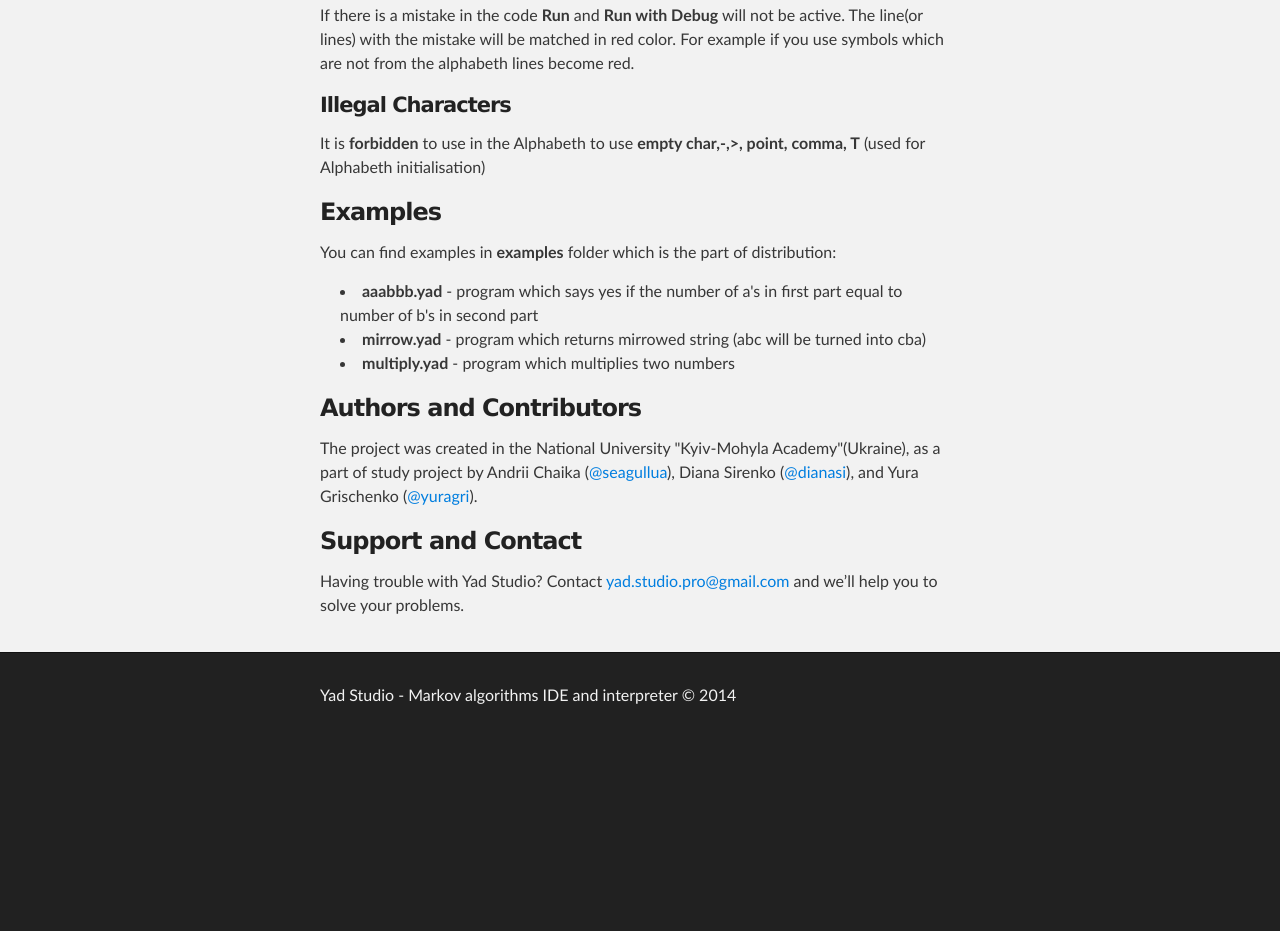
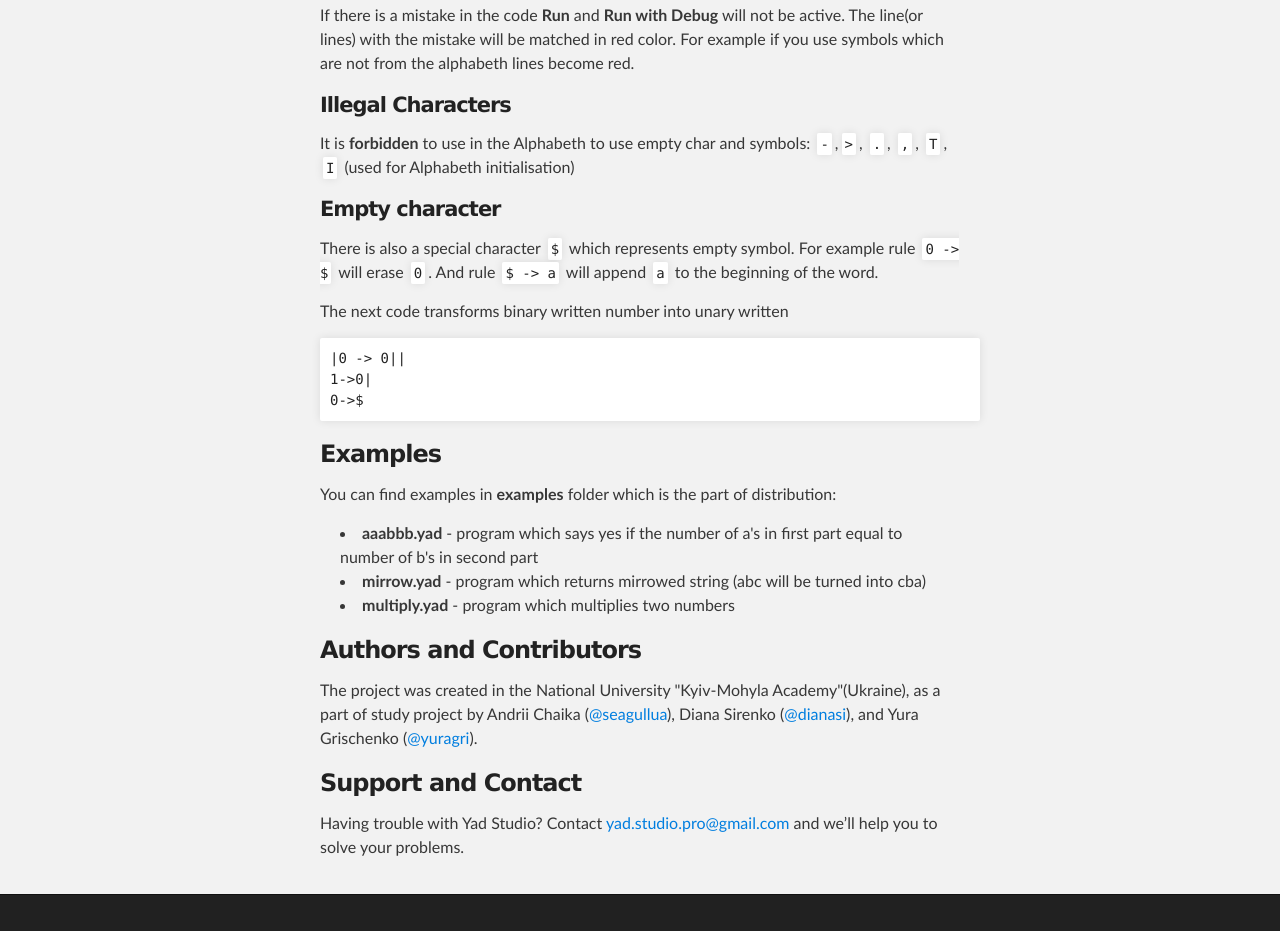
Before and after one commit to Yad-Studio/Yad-Studio.github.io, a plain HTML site: page index.html in a window 1280 px wide. Shown: the part 2789-3720 px from the top of the page. Before the commit the page ends 3531 px from the top, so only its background shows below. Drawn offline with Linux system fonts and the light colour scheme.

Commit message:
Docs update

```diff
--- a/index.html
+++ b/index.html
@@ -94,9 +94,21 @@ from the alphabeth lines become red.
 
 <h4>
 <a name="forbidden-characters" class="anchor" href="#forbidden-characters"><span class="octicon octicon-link"></span></a>Illegal Characters</h4>
-<p>It is <strong>forbidden</strong> to use in the  Alphabeth to use <strong>empty char,-,>, point, comma, T</strong>
+<p>It is <strong>forbidden</strong> to use in the  Alphabeth to use empty char and symbols: <code>-</code>,<code>></code>, <code>.</code>, <code>,</code>, <code>T</code>, <code>I</code>
 (used for Alphabeth initialisation)
 </p>
+
+<h4>
+<a name="empty-char" class="anchor" href="#empty-char"><span class="octicon octicon-link"></span></a>Empty character</h4>
+<p>There is also a special character <code>$</code> which represents empty symbol. For example rule <code>0 -> $</code> will erase <code>0</code>. And rule <code>$ -> a</code> will append <code>a</code> to the beginning of the word.</p>
+<p>The next code transforms binary written number into unary written
+<pre>
+|0 -> 0||
+1->0|
+0->$
+</pre>
+</p>
+
 
 <h3>
 <a name="examples" class="anchor" href="#examples"><span class="octicon octicon-link"></span></a>Examples</h3>
```
